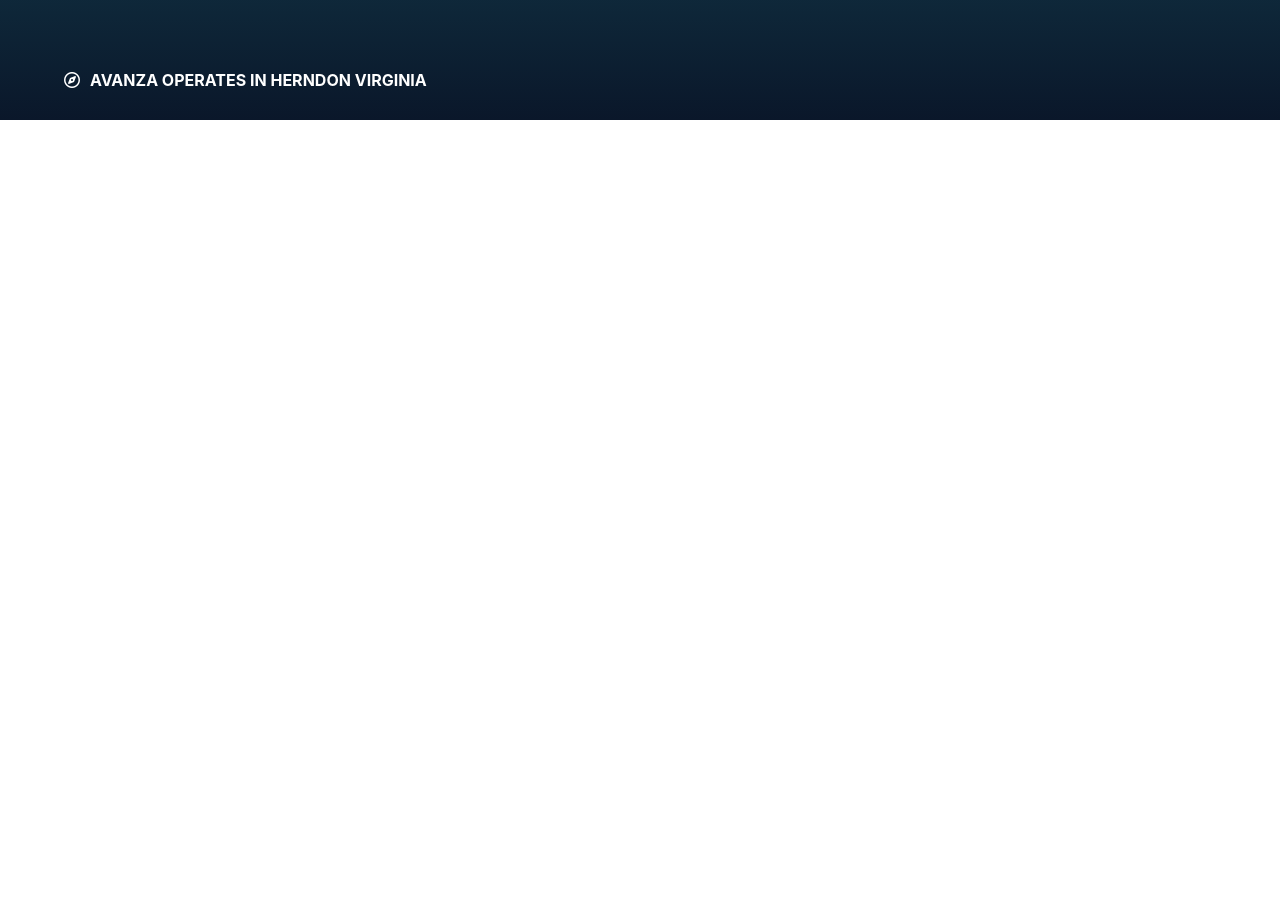
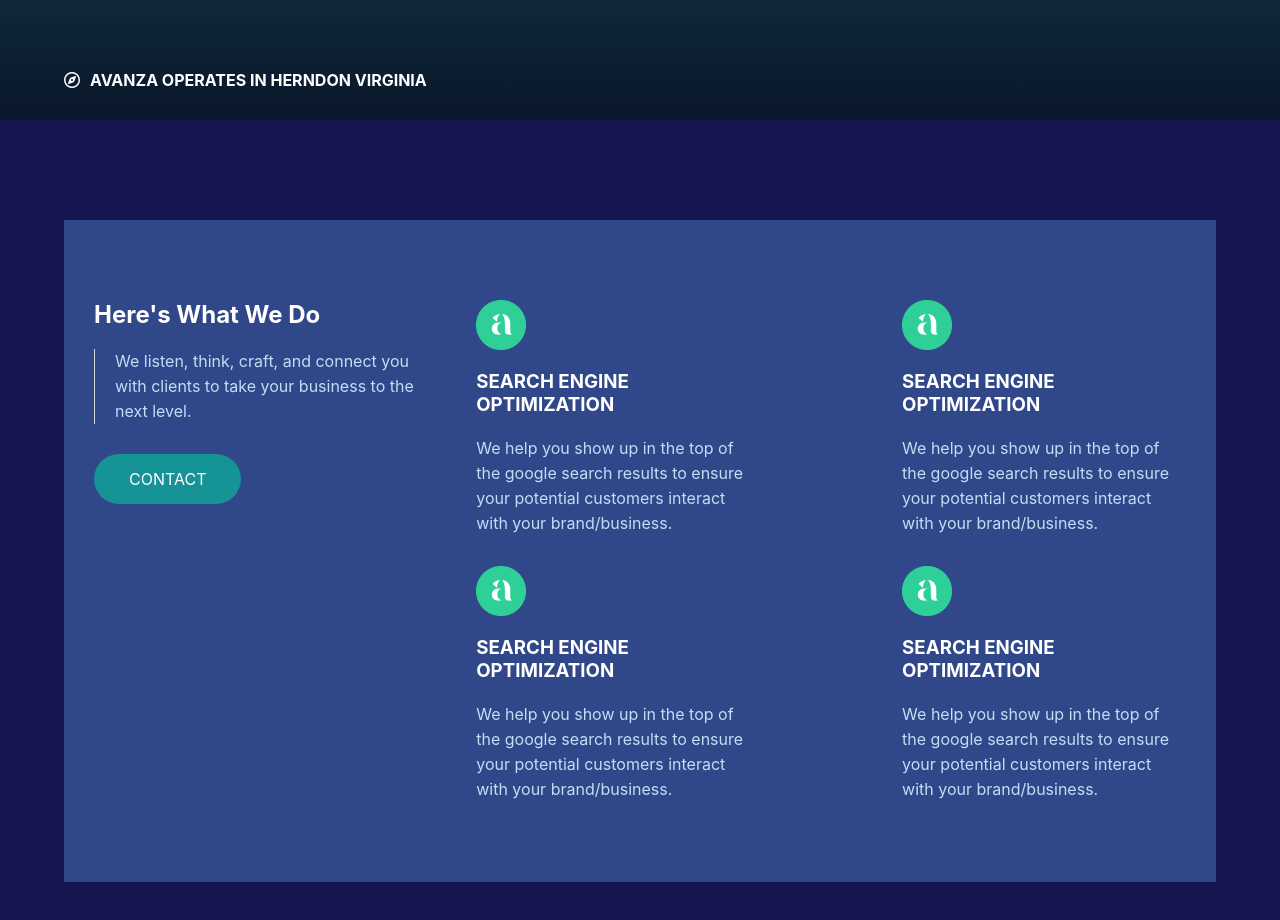
Before and after one commit to itacamba/avanza_v2, a React (Create React App) app: page / in a window 1280 px wide. Shown: the part 520-1440 px from the top of the page. Before the commit the page ends 800 px from the top, so only its background shows below. Built offline with nearby package versions, Linux system fonts and the light colour scheme.

Commit message:
services section bare bones working for desktop and moblie

```diff
--- a/src/App.css
+++ b/src/App.css
@@ -5,6 +5,10 @@
 }
 a{
   cursor: pointer;
+}
+p{
+  color: #BEE0F4;
+  line-height: 25px;
 }
 
 .vertical-gradient{
@@ -28,6 +32,8 @@ a{
 }
 /* Gradient Buttons */
 .gradient-btn{
+  display: inline-block;
+  margin-top: 30px;
   padding: 15px 35px;
   border-radius: 50px;
   background-color: rgb(21, 147, 151);
--- a/src/components/Home.js
+++ b/src/components/Home.js
@@ -1,10 +1,12 @@
 import React from 'react';
 import Main from "./Main"
+import Services from './Services';
 
 const Home = () => {
     return (
         <div>
             <Main/>
+            <Services/>
         </div>
     );
 };
--- /dev/null
+++ b/src/components/Services.js
@@ -0,0 +1,79 @@
+import React from 'react';
+import "../css/Services.css"
+import { Link} from "react-scroll";
+import SEO from "../images/a-logo.png"
+
+const Services = () => {
+    return (
+        <div className="full-90" id="services">
+            <div className="services-content">
+                <div className="services-left">
+                    <h2>Here's What We Do</h2>
+                    <p>We listen, think, craft, and connect
+                    you with clients to take your business
+                    to the next level.
+                    </p>
+                    <Link
+                    activeClass="active"
+                    to="contact"
+                    spy={true}
+                    smooth={true}
+                    duration={500}
+                    className="gradient-btn"
+                    >CONTACT</Link>
+                </div>
+                <div className="services-right">
+                    <div className="services-column">
+
+                        <div className="service">
+                            <img src={SEO} alt=""/>
+                            <h3>SEARCH ENGINE OPTIMIZATION</h3>
+                            <p>
+                                We help you show up in the top of the google
+                                search results to ensure your potential customers
+                                interact with your brand/business.
+                            </p>
+                        </div>
+
+                        <div className="service">
+                            <img src={SEO} alt=""/>
+                            <h3>SEARCH ENGINE OPTIMIZATION</h3>
+                            <p>
+                                We help you show up in the top of the google
+                                search results to ensure your potential customers
+                                interact with your brand/business.
+                            </p>
+                        </div>
+
+                    </div>
+
+                    <div className="services-column">
+
+                        <div className="service">
+                            <img src={SEO} alt=""/>
+                            <h3>SEARCH ENGINE OPTIMIZATION</h3>
+                            <p>
+                                We help you show up in the top of the google
+                                search results to ensure your potential customers
+                                interact with your brand/business.
+                            </p>
+                        </div>
+
+                        <div className="service">
+                            <img src={SEO} alt=""/>
+                            <h3>SEARCH ENGINE OPTIMIZATION</h3>
+                            <p>
+                                We help you show up in the top of the google
+                                search results to ensure your potential customers
+                                interact with your brand/business.
+                            </p>
+                        </div>
+
+                    </div>
+                </div>
+            </div>
+        </div>
+    );
+};
+
+export default Services;
--- a/src/css/Main.css
+++ b/src/css/Main.css
@@ -23,10 +23,6 @@
 .main-content p{
     margin-top: 30px;
 }
-.main-content a{
-    display: inline-block;
-    margin-top: 30px;
-}
 .located-at{
     position: absolute;
     bottom: 30px;
--- /dev/null
+++ b/src/css/Services.css
@@ -0,0 +1,85 @@
+#services{
+   background-color: rgb(21, 21, 80);
+   padding-top: 100px;
+   padding-bottom: 100px;
+   color: #fff;
+}
+.services-content{
+    background-color: rgb(48, 72, 138);
+    display: flex;
+    justify-content: space-between;
+    padding: 80px 30px;
+}
+.services-left{
+    width: 30%;
+}
+.services-left p{
+    margin-top: 20px;
+    border-left: 1px solid rgb(212, 212, 212);
+    padding-left: 20px;
+}
+.services-right{
+    width: 65%;
+    display: flex;
+    justify-content: space-between;
+}
+.services-column{
+    width: 40%;
+    display: flex;
+    flex-direction: column;
+    justify-content: space-between;
+    align-items: center;
+}
+.service{
+    width: 100%;
+    display: flex;
+    flex-direction: column;
+    justify-content: space-between;
+}
+.service img{
+    width: 50px;
+}
+.service h3{
+    margin-top: 20px;
+}
+.service p{
+    margin-top: 20px;
+}
+.service:first-child{
+    margin-bottom: 30px;
+}
+
+@media screen and (max-width: 950px ){
+    .services-content{
+        flex-direction: column;
+        padding: 60px 40px;
+    }
+    .services-left{
+        width: 100%;
+        max-width: 350px;
+        margin-bottom: 60px;
+    }
+    .services-right{
+        width: 100%;
+    }
+}
+@media screen and (max-width: 580px ){
+    #services{
+        background-color: rgb(48, 72, 138);
+    }
+    .services-content{
+        padding: 0;
+    }
+    .services-right{
+        flex-direction: column;
+    }
+    .services-column{
+        width: 100%;
+    }
+    .services-column:first-child{
+        margin-bottom: 30px;
+    }
+    /* .service{
+        width: 100%;
+    } */
+}
```
Also changed, not shown: 1 other file (tests, documents, lock files or other folders).
